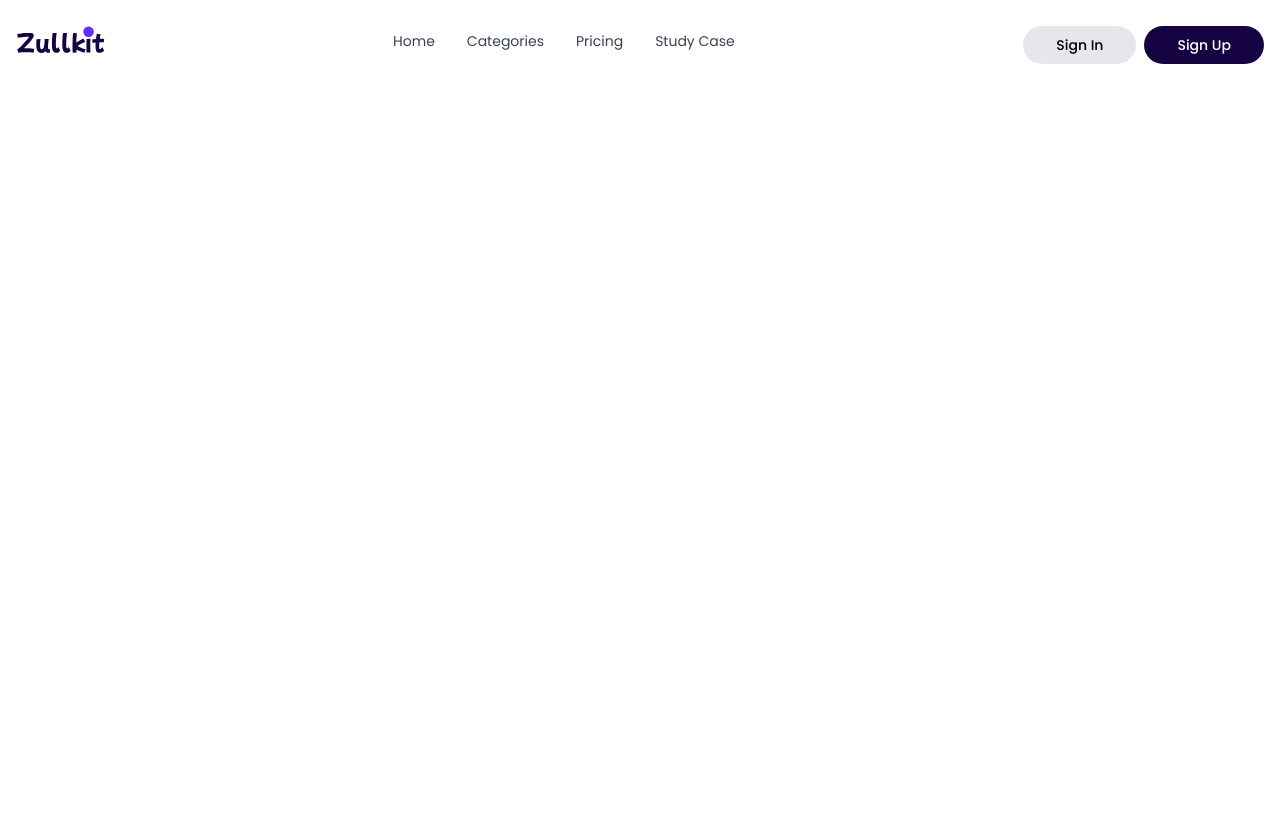
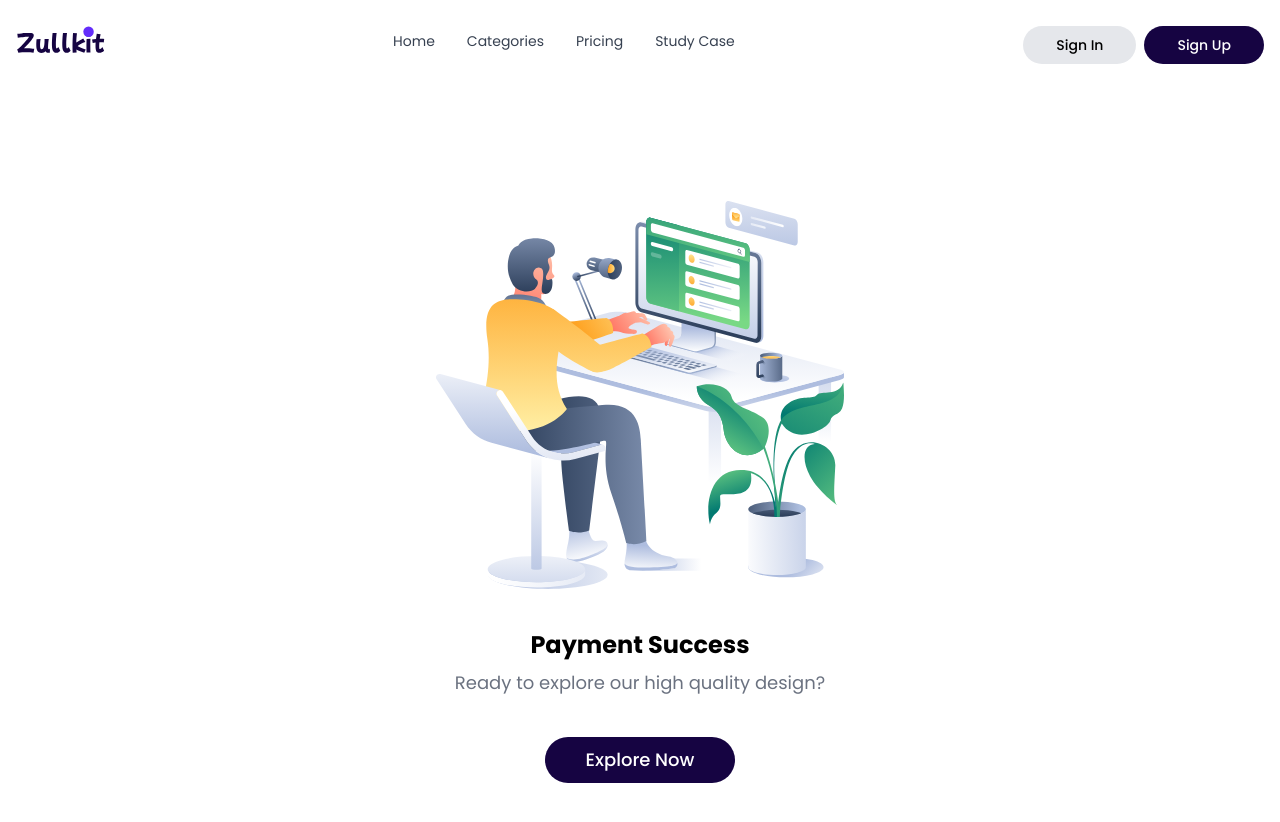
Before and after one commit to farhanjiratullah/zullkit, a Vue app: page /success in a window 1280 px wide. Shown: the top 822 px of the page. Before the commit the page ends 800 px from the top, so only its background shows below. Built offline with nearby package versions, Linux system fonts and the light colour scheme.

Commit message:
feat: Add SuccessView and its path

```diff
--- a/src/router/index.js
+++ b/src/router/index.js
@@ -6,6 +6,7 @@ const HomeView = () => import("@/views/HomeView.vue");
 const CategoriesView = () => import("@/views/CategoriesView.vue");
 const PricingView = () => import("@/views/PricingView.vue");
 const ProductView = () => import("@/views/ProductView.vue");
+const SuccessView = () => import("@/views/SuccessView.vue");
 
 const router = createRouter({
     history: createWebHistory(import.meta.env.BASE_URL),
@@ -40,6 +41,11 @@ const router = createRouter({
             name: "product",
             component: ProductView,
         },
+        {
+            path: "/success",
+            name: "success",
+            component: SuccessView,
+        },
     ],
 });
 
--- /dev/null
+++ b/src/views/SuccessView.vue
@@ -0,0 +1,30 @@
+<script setup>
+    import Button from "@/components/Button.vue";
+</script>
+
+<template>
+    <div class="relative overflow-hidden bg-white">
+        <div class="mx-auto max-w-7xl">
+            <div
+                class="flex flex-col items-center w-full min-h-screen pt-6 sm:justify-center sm:pt-0"
+            >
+                <div class="w-full p-5 mx-auto sm:max-w-md">
+                    <img
+                        src="@/assets/img/success-illustration.svg"
+                        alt=""
+                        class="mb-10 w-4xl"
+                    />
+                    <h2 class="mb-2 text-2xl font-bold text-center">
+                        Payment Success
+                    </h2>
+                    <p class="mb-5 text-lg text-center text-gray-500">
+                        Ready to explore our high quality design?
+                    </p>
+                </div>
+                <div>
+                    <Button variant="dark" size="lg"> Explore Now </Button>
+                </div>
+            </div>
+        </div>
+    </div>
+</template>
```
